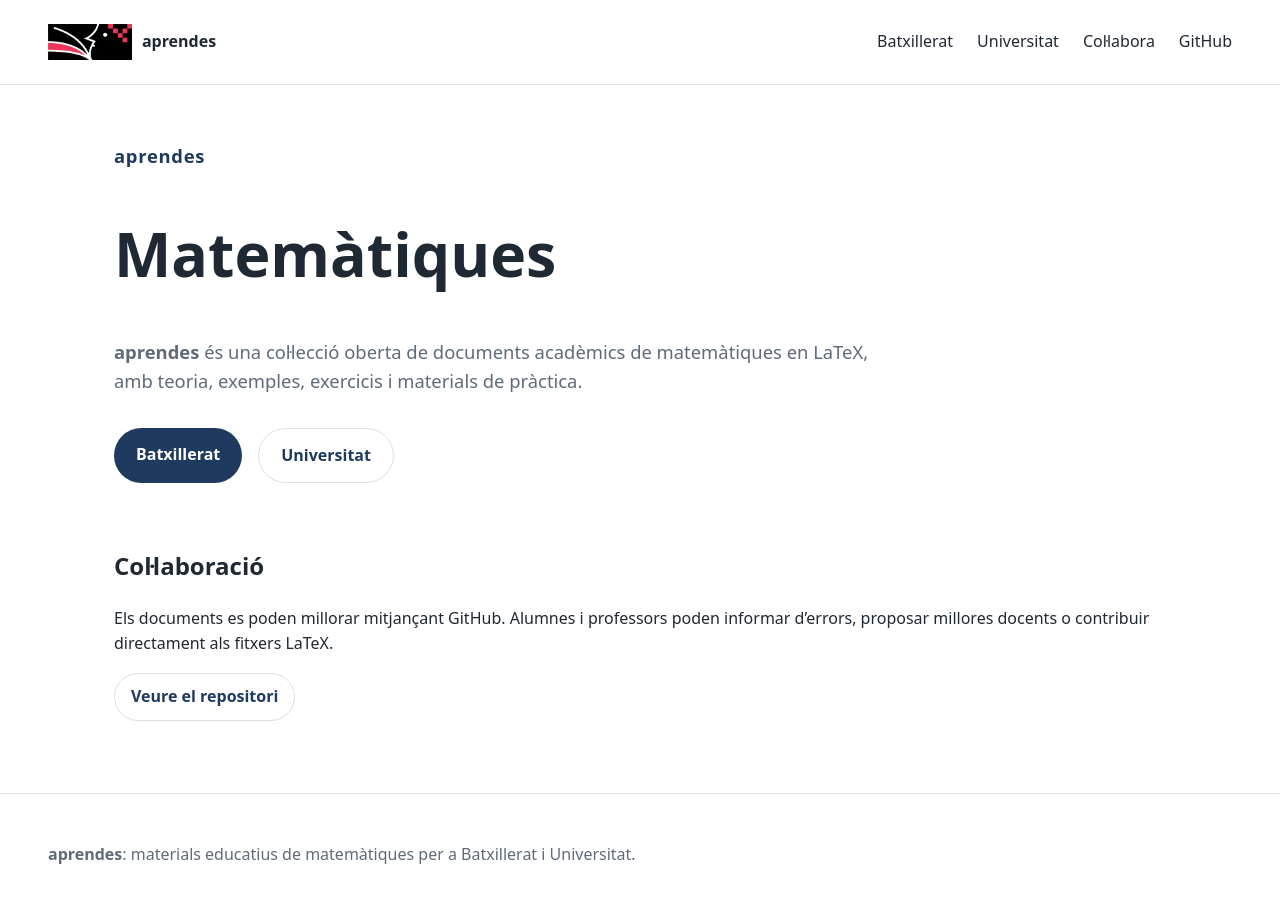
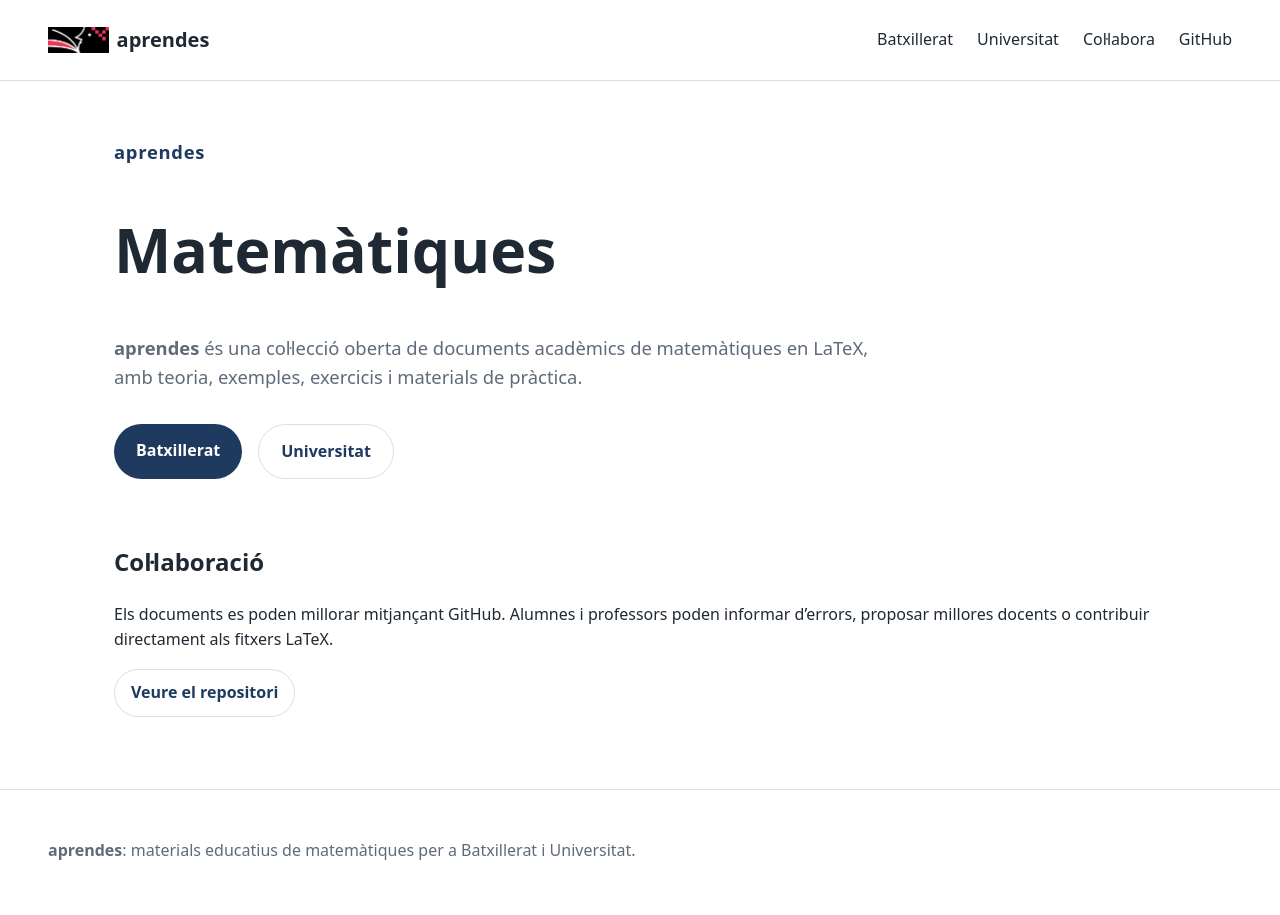
Before and after one commit to maperello/aprendes, a Jekyll site: the page built from index.md, in a window 1280 px wide. Built offline with Jekyll 4.4.1, drawn with Linux system fonts in a browser that asks for light colours.

Commit message:
Update brand styles and logo height
Reduced gap and font weight in brand class, and adjusted logo height.

```diff
--- a/assets/css/style.css
+++ b/assets/css/style.css
@@ -30,14 +30,15 @@ body {
 .brand {
   display: flex;
   align-items: center;
-  gap: 10px;
-  font-weight: 800;
+  gap: 8px;
+  font-weight: 700;
+  font-size: 1.25rem;
   color: var(--text);
   text-decoration: none;
 }
 
 .site-logo {
-  height: 36px;
+  height: 26px;
   width: auto;
   display: block;
 }
```
